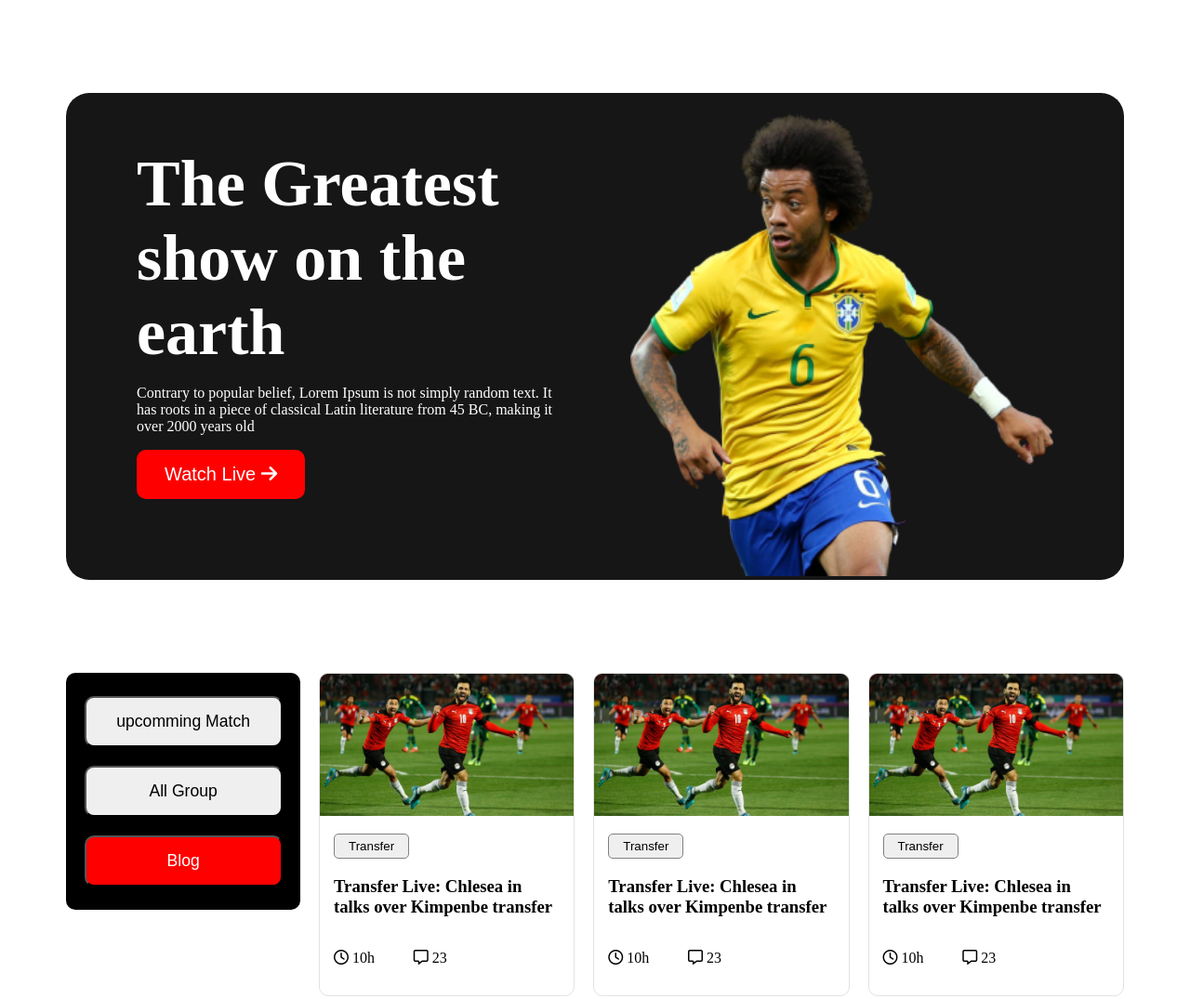
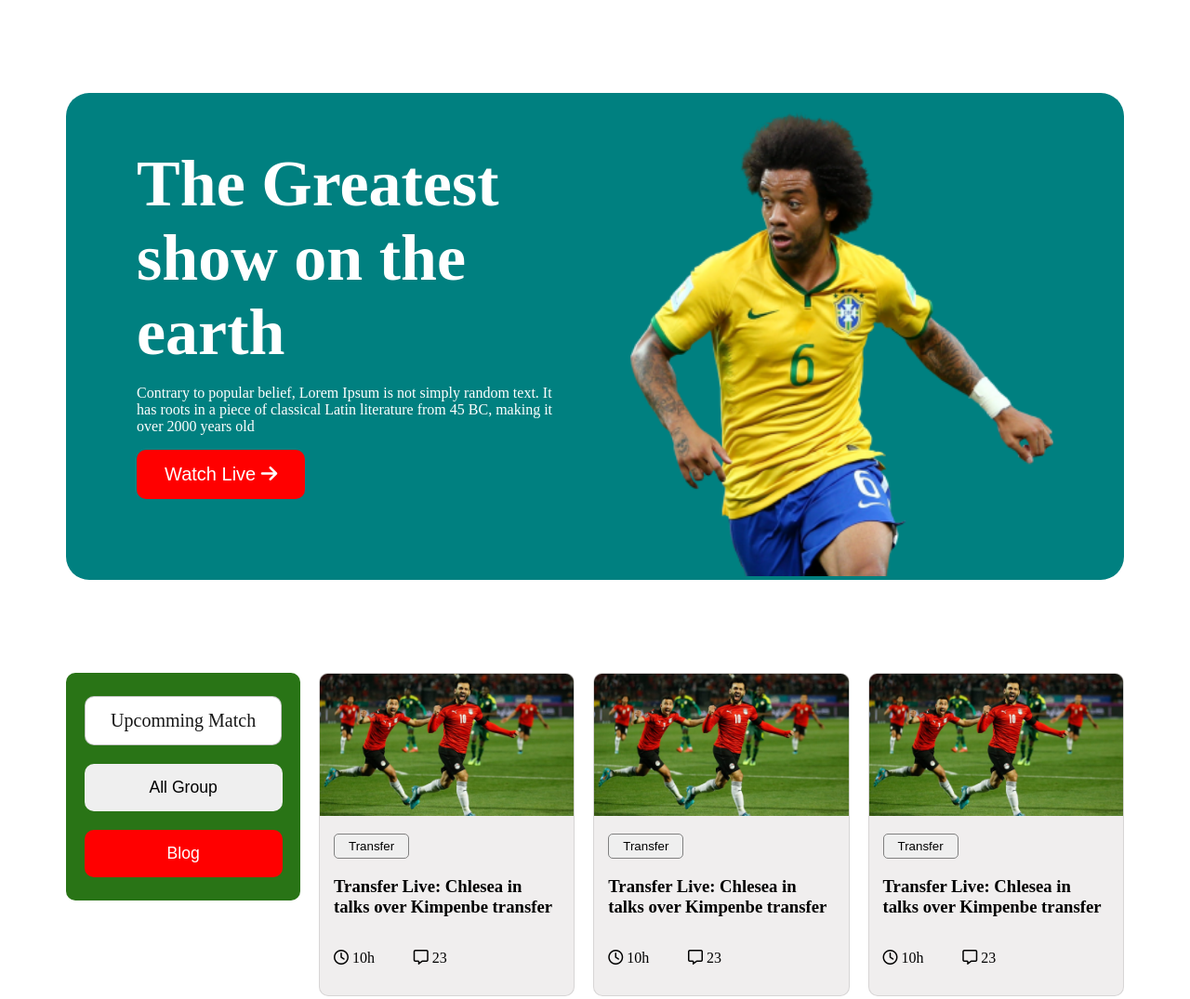
Before and after one commit to mkmasudrana806/new-assignment-2-world-cup, a plain HTML site: page index.html in a window 1280 px wide. Shown: the top 1075 px of the page at 93% size. Drawn offline with Linux system fonts and the light colour scheme.

Commit message:
color added

```diff
--- a/index.html
+++ b/index.html
@@ -38,7 +38,7 @@
 <section class="match-and-blogs-container">
   <!-- upcomming match section  -->
   <div class="upcomming-match">
-    <button>upcomming Match</button>
+    <a  class="upcomming" href="another-html.html">Upcomming Match</a>
     <button>All Group</button>
     <button class="blog-button">Blog</button>
   </div>
@@ -186,7 +186,7 @@
 <!-- view all blog -->
 <div class="view-all-button">
   <div>
-    <a href="another-html.html">View All</a>
+    <a href="">View All</a>
   </div>
 </div>
 
--- a/styles/another-style.css
+++ b/styles/another-style.css
@@ -32,7 +32,7 @@ body{
 .header-container{
     display: flex;
     justify-content: space-evenly;
-    background-color: #161616;
+    background-color: #008080;
     border-radius: 25px;
 }
 
@@ -71,7 +71,7 @@ body{
      this is upcomming matche section("previows style")
 ----------------------------------------------------------*/
 .upcomming-match{
-    background-color:black;
+    background-color: #297416;
     width: 270px;
     height: max-content;
     display: flex;
@@ -86,8 +86,9 @@ body{
     padding: 15px;
     font-size:1.1em;
     border-radius: 10px;
+    border:0;
 }
-.upcomming-match .blog-button{
+.upcomming-match .upcomming{
     background-color: red;
     color: white;
 }
@@ -107,6 +108,7 @@ body{
     border: 1px solid #8080803b;
     border-radius: 10px;
     padding: 50px 30px;
+    background-color: #f7e5d257;
     transition: transform 0.9s ease;
 }
 
--- a/styles/style.css
+++ b/styles/style.css
@@ -27,7 +27,7 @@ body{
 .header-container{
     display: flex;
     justify-content: space-evenly;
-    background-color: #161616;
+    background-color: #008080;
     border-radius: 25px;
 }
 
@@ -70,7 +70,7 @@ body{
             this is upcomming matche section
 --------------------------------------------------- */
 .upcomming-match{
-    background-color: black;
+    background-color: #297416;
     width: 400px;
     height: max-content;
     display: flex;
@@ -79,6 +79,19 @@ body{
     border-radius: 10px;
     padding:15px 7.5px;
 }
+.upcomming-match .upcomming{
+    width: 77%;
+    text-decoration: none;
+    border: 1px solid #80808075;
+    margin: 10px;
+    padding: 14px;
+    font-weight: 500;
+    font-size:20px;
+    border-radius: 10px;
+    color: #161616;
+    background-color: white;
+   text-align: center;
+}
 
 .upcomming-match button{
     width: 90%;
@@ -86,6 +99,7 @@ body{
     padding: 15px;
     font-size:1.1em;
     border-radius: 10px;
+    border: 0;
 }
 .upcomming-match .blog-button{
     background-color: red;
@@ -106,6 +120,7 @@ body{
 .blog{
    border: 1px solid #8080803b;
 border-radius: 10px;
+background-color: #b6acac33;
 transition: transform 0.9s ease;
 }
 /* blog extra design with hover in transfrom and transiton */
@@ -204,7 +219,7 @@ font-size: 20px;
 
 .footer-section{
     height: 444px;
-    background-color: #161616;
+    background-color: black;
     margin-top: 100px;
     display: flex;
     justify-content: center;
@@ -275,6 +290,9 @@ padding: 0 5px;
     .upcomming-match{
         width: 100%;
         background-color: white;
+    }
+    .upcomming-match .upcomming{
+        width: 83%;
     }
     .upcomming-match button{
         border: 1px solid #B9B9B9;
```
Also changed, not shown: another-html.html (+1 -1 lines).
